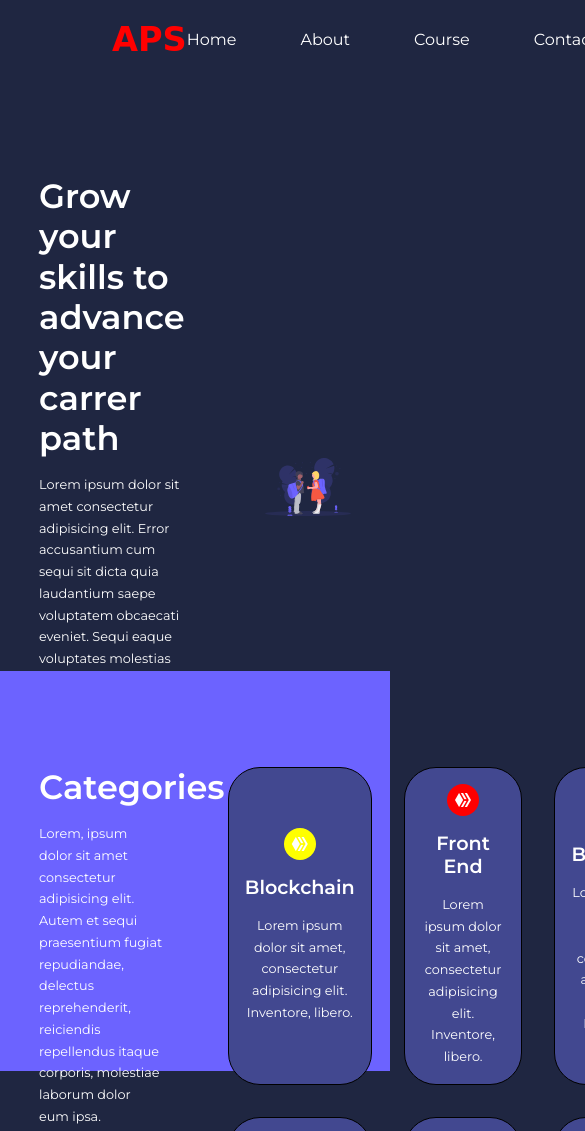
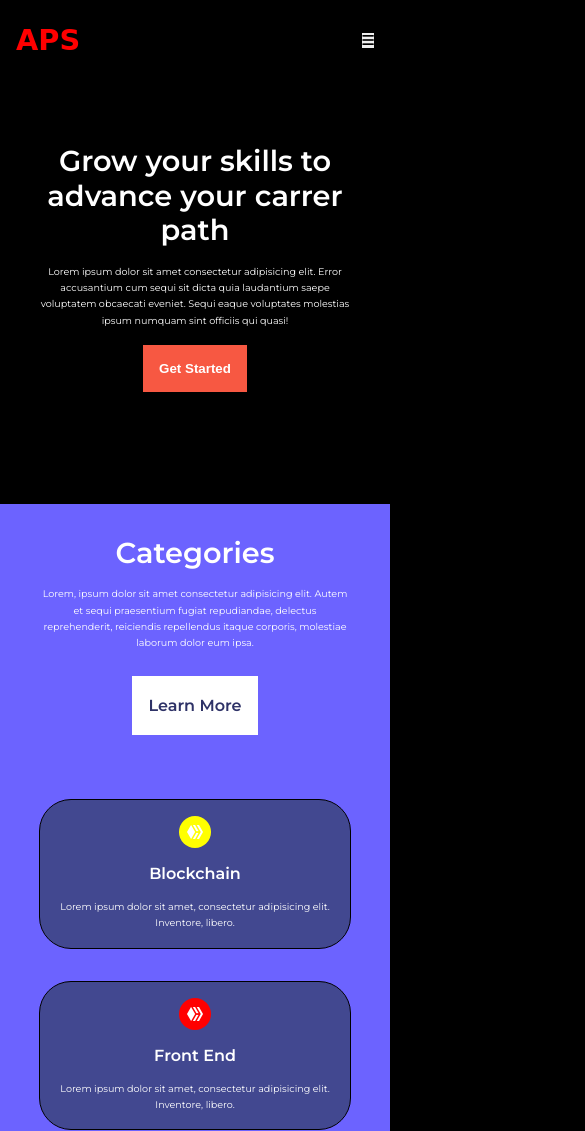
Before and after one commit to KINGAVIP/Frontend-Web-Development, a plain HTML site: page My-Education/index.html in a window 390 px wide. Shown: the top 1131 px of the page, 585 px wide, since content can reach past the window. Drawn offline with nearby package versions, Linux system fonts and the light colour scheme; a web font is replaced by a local one.

Commit message:
Responsive UI Design of Home Page

```diff
--- a/My-Education/css/style.css
+++ b/My-Education/css/style.css
@@ -370,3 +370,108 @@ footer{
     gap: 1rem;
     margin-top: 1.5rem;
 }
+
+
+@media screen and (max-width:900px){
+    body{
+        background: black;
+        overflow-x: hidden;
+    }
+    h1{
+        font-size: 2.2.rem;
+    }
+    h2{
+        font-size: 1.8rem;
+    }
+    h3{
+        font-size: 1.4rem;
+    }
+    h4{
+        font-size: 1rem;
+    }
+    p{
+        font-size: 0.6rem;
+    }
+    section{
+        margin:2rem 0;
+        padding:2rem 0rem;
+    }
+    nav{
+        top: 0;
+        position: fixed;
+        z-index: 13;
+
+    }
+    nav .container{
+        width: 100%;
+        padding: 1rem;
+    }
+    nav .container ul{
+        display: none;
+    }
+    nav .container .menu-btn{
+        display: inline-block;
+        position: fixed;
+        right: 1rem;
+    }
+    section.landing{
+        overflow: hidden;
+        height: fit-content;
+    }
+    section.landing .container{
+        display: grid;
+        grid-template-columns: 1fr;
+        padding-bottom: 5rem;
+    }
+    .landing__container .right{
+        width: 0;
+        display: none;
+    }
+    section.landing .container .left{
+        width: 100%;
+        height: 100%;
+        display: flex;
+        flex-direction: column;
+        text-align: center;
+    }
+    section.landing .container .left p{
+        margin:1rem 0;
+    }
+    .btn{
+        margin: 0 auto;
+        padding: 1rem;
+    }
+
+    section.categories{
+        height: fit-content;
+        text-align: center;
+    }
+    section.categories .container{
+        display: flex;
+        flex-direction:column;
+    }
+    section.categories .container .right{
+        grid-template-columns: 1fr;
+    }
+    section.popular_courses .container{
+        grid-template-columns: 1fr;
+    }
+
+    section.faq .container{
+        grid-template-columns: 1fr;
+        width: 90%;
+    }
+    section h1{
+        font-size: 2rem;
+    }
+    footer .footer__container{
+        grid-template-columns: 1fr;
+        text-align: center;
+    }
+    .footer-1 p{
+        width: 100%;
+    }
+    .footer-4 .social{
+        justify-content: center;
+    }
+}
```
